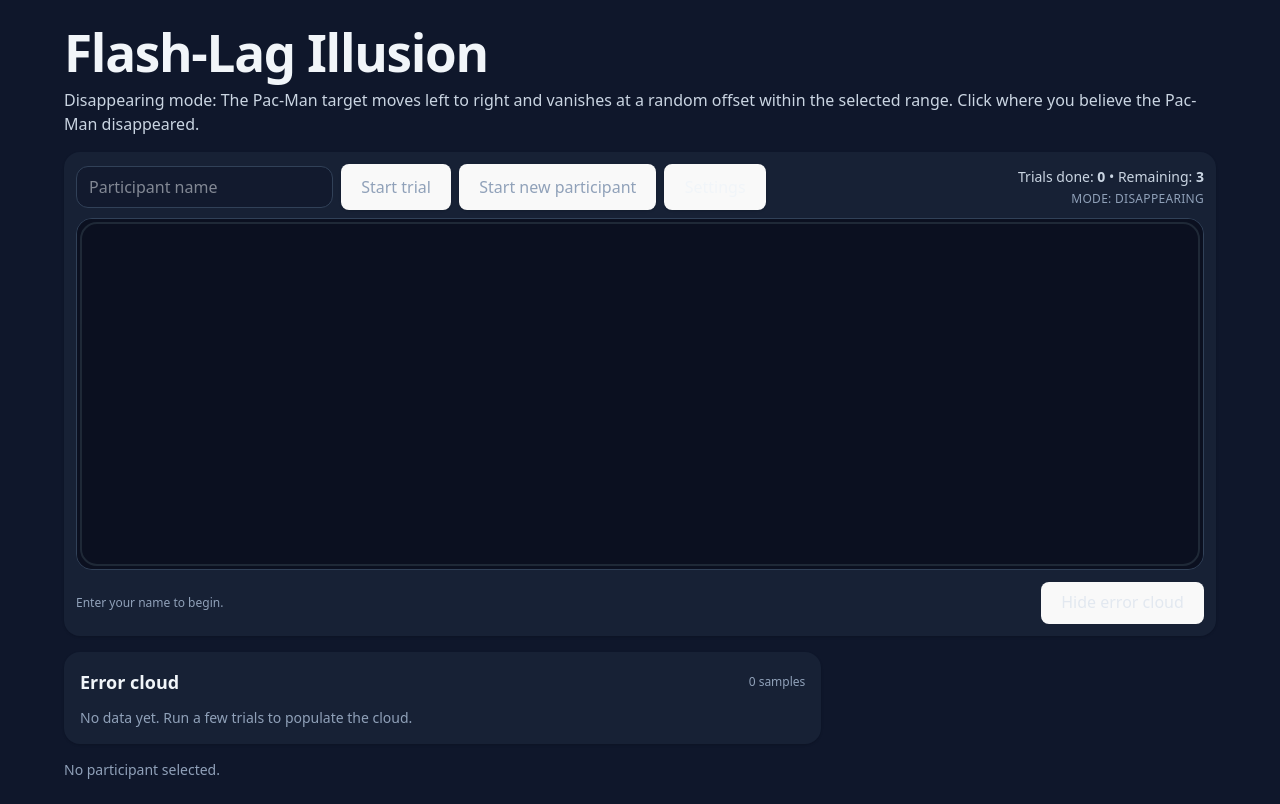
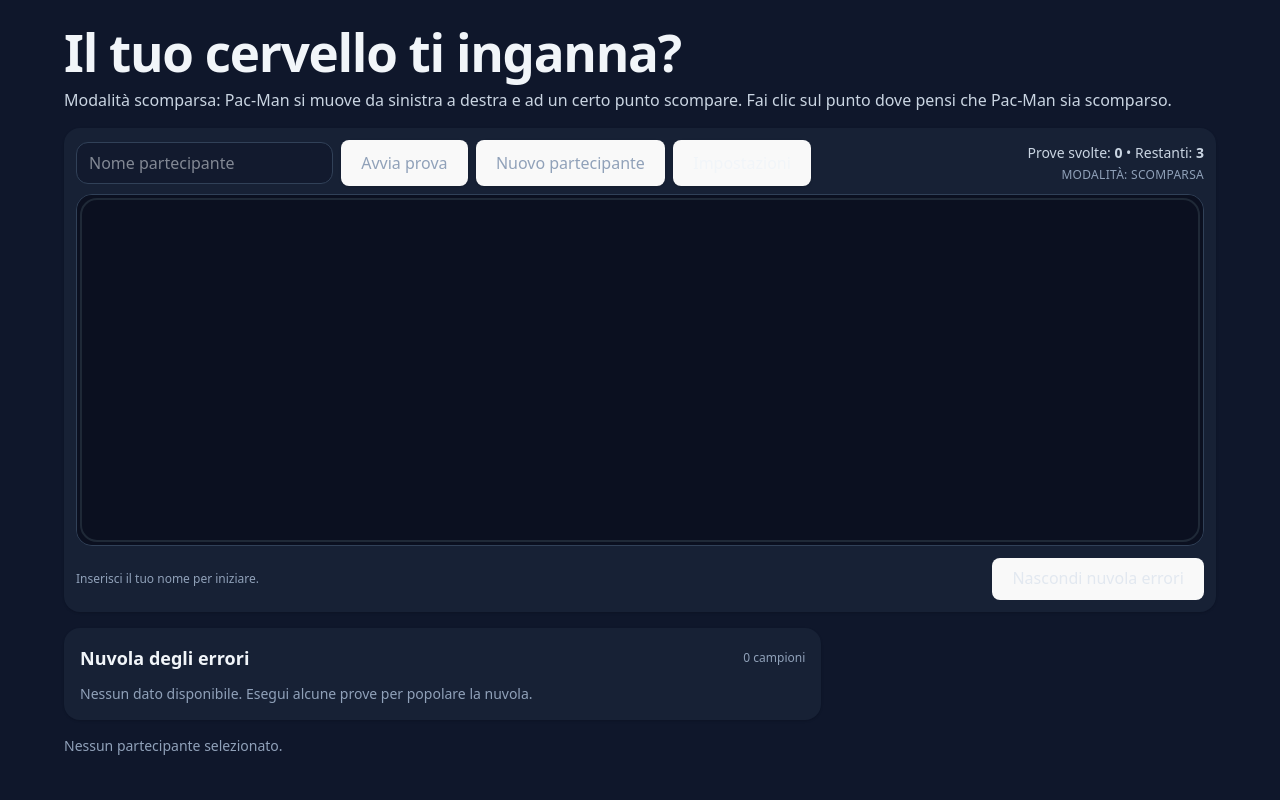
Before and after one commit to dgrignol/flashlag-demo, a React (Vite) app: page / in a window 1280 px wide. Built offline with nearby package versions, Linux system fonts and the light colour scheme.

Commit message:
Localize interface text to Italian

```diff
--- a/src/FlashLagGame.jsx
+++ b/src/FlashLagGame.jsx
@@ -93,7 +93,7 @@ export default function FlashLagGame() {
   const [summary, setSummary] = useState(null);        // current participant summary
   const [summaries, setSummaries] = useState([]);      // leaderboard
 
-  const [message, setMessage] = useState("Enter your name to begin.");
+  const [message, setMessage] = useState("Inserisci il tuo nome per iniziare.");
   const [, setSelfTestStatus] = useState("pending"); // kept, but NOT shown
 
   // Layout (responsive)
@@ -314,18 +314,18 @@ export default function FlashLagGame() {
 
   const getResponsePrompt = () =>
     mode === MODE_DISAPPEARING
-      ? "Click where the moving target disappeared."
-      : "Click where the moving target was when the flash occurred.";
+      ? "Fai clic dove il bersaglio è scomparso."
+      : "Fai clic dove si trovava il bersaglio in movimento quando è apparso il flash.";
 
   const getStartPrompt = () =>
     mode === MODE_DISAPPEARING
-      ? "Watch the moving target. Respond after it disappears."
-      : "Watch for the flash (center). Respond after the target disappears.";
+      ? "Osserva il bersaglio in movimento. Rispondi dopo che è scomparso."
+      : "Osserva il bersaglio in movimento. Rispondi dopo che il bersaglio è scomparso.";
 
   // Start a trial
   const startTrial = () => {
     if (!participant.trim()) {
-      setMessage("Please enter the participant name first.");
+      setMessage("Inserisci prima il nome del partecipante.");
       return;
     }
 
@@ -360,13 +360,13 @@ export default function FlashLagGame() {
   // Start a fresh participant without clearing prior results/summaries
   const startNewParticipant = () => {
     if (!participant.trim()) {
-      setMessage("Please enter a new participant name.");
+      setMessage("Inserisci un nuovo nome partecipante.");
       return;
     }
     setSummary(null);
     setTrialIdx(0);
     setAwaitingNext(false);
-    setMessage(`Ready for Trial 1. ${getStartPrompt()}`);
+    setMessage(`Pronto per la prova 1. ${getStartPrompt()}`);
   };
 
   // Handle response — only after motion finished AND flash happened
@@ -434,10 +434,10 @@ export default function FlashLagGame() {
         const withoutDup = prev.filter((s) => s.participant !== newSummary.participant);
         return [...withoutDup, newSummary];
       });
-      setMessage(`All trials done for ${participant.trim()}. Average absolute error = ${round2(avg)} px. Enter another name to continue.`);
+      setMessage(`Tutte le prove completate per ${participant.trim()}. Errore medio = ${round2(avg)} px. Inserisci un altro nome per continuare.`);
       setAwaitingNext(false);
     } else {
-      setMessage('Response recorded. Click "Next trial" when ready.');
+      setMessage('Risposta registrata. Clicca su "Prossima prova" quando sei pronto.');
       setAwaitingNext(true);
     }
   };
@@ -513,7 +513,7 @@ export default function FlashLagGame() {
     responseWindowRef.current = false;
     eventTriggeredRef.current = false;
     eventXRef.current = null;
-    setMessage("Enter your name to begin.");
+    setMessage("Inserisci il tuo nome per iniziare.");
     const canvas = canvasRef.current;
     if (canvas) {
       const ctx = canvas.getContext("2d");
@@ -573,14 +573,14 @@ export default function FlashLagGame() {
   const canStartNewParticipant = !isRunning && trialIdx >= 3;
   const leadLabel =
     mode === MODE_DISAPPEARING
-      ? `Disappearing offset range: ${disappearRange.min} to ${disappearRange.max} px`
-      : `Flash lead: ${flashLead} px`;
-  const targetLabel = targetShape === TARGET_PACMAN ? "Pac-Man target" : "dot";
-  const targetSubject = targetShape === TARGET_PACMAN ? "Pac-Man" : "dot";
+      ? `Intervallo di scomparsa: ${disappearRange.min} – ${disappearRange.max} px`
+      : `Lead del flash: ${flashLead} px`;
+  const targetLabel = targetShape === TARGET_PACMAN ? "Pac-Man" : "punto";
+  const targetSubject = targetShape === TARGET_PACMAN ? "Pac-Man" : "il punto";
   const introCopy =
     mode === MODE_FLASH_LAG
-      ? `Flash-lag mode: The ${targetLabel} moves left to right while a second dot briefly flashes at the center. After it finishes moving, click where you believe the ${targetSubject} was at the flash.`
-      : `Disappearing mode: The ${targetLabel} moves left to right and vanishes at a random offset within the selected range. Click where you believe the ${targetSubject} disappeared.`;
+      ? `Modalità flash-lag: ${targetLabel} si muove da sinistra a destra mentre un secondo punto lampeggia brevemente al centro. Quando termina il movimento, fai clic dove pensi che ${targetSubject} fosse al momento del flash.`
+      : `Modalità scomparsa: ${targetLabel} si muove da sinistra a destra e ad un certo punto scompare. Fai clic sul punto dove pensi che ${targetSubject} sia scomparso.`;
   const errorPoints = useMemo(() => {
     if (!results.length) return [];
     return results
@@ -616,7 +616,7 @@ export default function FlashLagGame() {
   return (
     <div className="min-h-screen w-full bg-slate-900 text-slate-100 flex flex-col items-center py-6">
       <div className="w-full max-w-screen-2xl px-4 md:px-8 xl:px-16 mx-auto">
-        <h1 className="text-2xl md:text-3xl font-semibold tracking-tight mb-2">Flash-Lag Illusion</h1>
+        <h1 className="text-2xl md:text-3xl font-semibold tracking-tight mb-2">Il tuo cervello ti inganna?</h1>
         <p className="text-slate-300 mb-4">{introCopy}</p>
 
         <div
@@ -630,7 +630,7 @@ export default function FlashLagGame() {
               <div className="flex items-center gap-2 flex-wrap">
                 <input
                   type="text"
-                  placeholder="Participant name"
+                  placeholder="Nome partecipante"
                   value={participant}
                   onChange={(e) => setParticipant(e.target.value)}
                   className="px-3 py-2 rounded-xl bg-slate-900/60 border border-slate-700 focus:outline-none"
@@ -640,14 +640,14 @@ export default function FlashLagGame() {
                   disabled={!canStartTrial}
                   className={`px-4 py-2 rounded-xl shadow ${canStartTrial ? "bg-emerald-500 hover:bg-emerald-600" : "bg-slate-700 text-slate-400 cursor-not-allowed"}`}
                 >
-                  {trialIdx === 0 ? "Start trial" : trialIdx < 3 ? "Next trial" : "Finished"}
+                  {trialIdx === 0 ? "Avvia prova" : trialIdx < 3 ? "Prossima prova" : "Concluso"}
                 </button>
                 <button
                   onClick={startNewParticipant}
                   disabled={!canStartNewParticipant}
                   className={`px-4 py-2 rounded-xl shadow ${canStartNewParticipant ? "bg-sky-500 hover:bg-sky-600" : "bg-slate-700 text-slate-400 cursor-not-allowed"}`}
                 >
-                  Start new participant
+                  Nuovo partecipante
                 </button>
 
                 {/* Settings toggle (now also contains Reset) */}
@@ -655,16 +655,16 @@ export default function FlashLagGame() {
                   onClick={() => setShowSettings((s) => !s)}
                   className="px-4 py-2 rounded-xl bg-slate-700 hover:bg-slate-600 shadow"
                 >
-                  Settings
+                  Impostazioni
                 </button>
               </div>
               <div className="text-sm text-slate-300 text-right">
                 {summary && trialIdx >= 3 ? (
-                  <span>Last avg abs error: <span className="font-semibold">{summary.average_abs_error_px} px</span></span>
+                  <span>Ultimo errore: <span className="font-semibold">{summary.average_abs_error_px} px</span></span>
                 ) : (
-                  <span>Trials done: <span className="font-semibold">{trialIdx}</span> • Remaining: <span className="font-semibold">{trialsRemaining}</span></span>
+                  <span>Prove svolte: <span className="font-semibold">{trialIdx}</span> • Restanti: <span className="font-semibold">{trialsRemaining}</span></span>
                 )}
-                <div className="text-xs text-slate-400 mt-1 uppercase tracking-wide">Mode: {mode === MODE_FLASH_LAG ? "Flash-lag" : "Disappearing"}</div>
+                <div className="text-xs text-slate-400 mt-1 uppercase tracking-wide">Modalità: {mode === MODE_FLASH_LAG ? "Flash-lag" : "Scomparsa"}</div>
               </div>
             </div>
 
@@ -674,7 +674,7 @@ export default function FlashLagGame() {
                 ref={canvasRef}
                 onClick={onCanvasClick}
                 className={`block select-none ${responseLocked ? "cursor-not-allowed" : "cursor-crosshair"}`}
-                aria-label="Flash-lag illusion canvas"
+                aria-label="Canvas dell'illusione flash-lag"
               />
             </div>
 
@@ -685,7 +685,7 @@ export default function FlashLagGame() {
                 onClick={() => setShowErrorCloud((v) => !v)}
                 className="px-3 py-1.5 text-xs rounded-lg bg-slate-700 hover:bg-slate-600 text-slate-200"
               >
-                {showErrorCloud ? "Hide" : "Show"} error cloud
+                {showErrorCloud ? "Nascondi" : "Mostra"} nuvola errori
               </button>
             </div>
           </div>
@@ -693,10 +693,10 @@ export default function FlashLagGame() {
           {/* Controls (wrapped in Settings toggle) */}
           {showSettings && (
             <div className="bg-slate-800/60 rounded-2xl p-4 shadow">
-              <h2 className="text-lg font-semibold mb-3">Controls</h2>
+              <h2 className="text-lg font-semibold mb-3">Controlli</h2>
               <div className="space-y-3 text-sm">
                 <div>
-                  <div className="text-slate-300 mb-2 select-none">Mode</div>
+                  <div className="text-slate-300 mb-2 select-none">Modalità</div>
                   <div className="flex gap-2 flex-wrap">
                     <button
                       type="button"
@@ -710,12 +710,12 @@ export default function FlashLagGame() {
                       onClick={() => setMode(MODE_DISAPPEARING)}
                       className={`px-3 py-2 rounded-lg border ${mode === MODE_DISAPPEARING ? "bg-emerald-500/20 border-emerald-400" : "bg-slate-900/40 border-slate-700 hover:border-slate-500"}`}
                     >
-                      Disappearing
+                      Scomparsa
                     </button>
                   </div>
                 </div>
                 <div>
-                  <div className="text-slate-300 mb-2 select-none">Target</div>
+                  <div className="text-slate-300 mb-2 select-none">Bersaglio</div>
                   <div className="flex gap-2 flex-wrap">
                     <button
                       type="button"
@@ -729,15 +729,15 @@ export default function FlashLagGame() {
                       onClick={() => setTargetShape(TARGET_DOT)}
                       className={`px-3 py-2 rounded-lg border ${targetShape === TARGET_DOT ? "bg-emerald-500/20 border-emerald-400" : "bg-slate-900/40 border-slate-700 hover:border-slate-500"}`}
                     >
-                      Dot
+                      Punto
                     </button>
                   </div>
                 </div>
-                <LabeledRange label={`Speed: ${speed} px/s`} min={80} max={600} step={10} value={speed} onChange={setSpeed} />
+                <LabeledRange label={`Velocità: ${speed} px/s`} min={80} max={600} step={10} value={speed} onChange={setSpeed} />
                 {mode === MODE_DISAPPEARING ? (
                   <div className="space-y-2">
                     <RangeField
-                      label="Disappearing offset minimum"
+                      label="Offset minimo di scomparsa"
                       value={disappearRange.min}
                       min={-200}
                       max={200}
@@ -753,7 +753,7 @@ export default function FlashLagGame() {
                       }
                     />
                     <RangeField
-                      label="Disappearing offset maximum"
+                      label="Offset massimo di scomparsa"
                       value={disappearRange.max}
                       min={-200}
                       max={200}
@@ -769,21 +769,21 @@ export default function FlashLagGame() {
                       }
                     />
                     <div className="text-xs text-slate-400">
-                      Offset is measured from the screen center (positive = target disappears before center). A value will be drawn at random from this range each trial.
+                      L'offset è misurato dal centro dello schermo (positivo = il bersaglio scompare prima del centro). A ogni prova viene estratto un valore casuale da questo intervallo.
                     </div>
                   </div>
                 ) : (
                   <LabeledRange label={leadLabel} min={-60} max={200} step={5} value={flashLead} onChange={setFlashLead} />
                 )}
                 {mode === MODE_FLASH_LAG && (
-                  <LabeledRange label={`Flash vertical offset: ${flashYOffset} px`} min={-100} max={100} step={5} value={flashYOffset} onChange={setFlashYOffset} />
+                  <LabeledRange label={`Offset verticale del flash: ${flashYOffset} px`} min={-100} max={100} step={5} value={flashYOffset} onChange={setFlashYOffset} />
                 )}
                 {mode === MODE_FLASH_LAG && (
-                  <LabeledRange label={`Flash duration: ${flashDuration} ms`} min={20} max={200} step={5} value={flashDuration} onChange={setFlashDuration} />
+                  <LabeledRange label={`Durata del flash: ${flashDuration} ms`} min={20} max={200} step={5} value={flashDuration} onChange={setFlashDuration} />
                 )}
-                <LabeledRange label={`Dot radius: ${dotRadius} px`} min={4} max={16} step={1} value={dotRadius} onChange={setDotRadius} />
+                <LabeledRange label={`Raggio del bersaglio: ${dotRadius} px`} min={4} max={16} step={1} value={dotRadius} onChange={setDotRadius} />
                 <div className="grid grid-cols-2 gap-2 pt-2">
-                  <ColorSwatch label="Dot" value={dotColor} onChange={setDotColor} />
+                  <ColorSwatch label="Bersaglio" value={dotColor} onChange={setDotColor} />
                   {mode === MODE_FLASH_LAG && (
                     <ColorSwatch label="Flash" value={flashColor} onChange={setFlashColor} />
                   )}
@@ -792,7 +792,7 @@ export default function FlashLagGame() {
                 {/* Moved here: Reset all */}
                 <div className="pt-4 border-t border-slate-700 mt-4">
                   <button onClick={reset} className="px-4 py-2 rounded-xl bg-slate-700 hover:bg-slate-600 shadow w-full">
-                    Reset all
+                    Reimposta tutto
                   </button>
                 </div>
               </div>
@@ -802,8 +802,8 @@ export default function FlashLagGame() {
           {showErrorCloud && (
             <div className="bg-slate-800/60 rounded-2xl p-4 shadow flex flex-col">
               <div className="flex items-center justify-between mb-3">
-                <h2 className="text-lg font-semibold">Error cloud</h2>
-                <span className="text-xs text-slate-400">{errorPoints.length} samples</span>
+                <h2 className="text-lg font-semibold">Nuvola degli errori</h2>
+                <span className="text-xs text-slate-400">{errorPoints.length} campioni</span>
               </div>
               {errorPoints.length ? (
                 <ErrorCloud
@@ -814,7 +814,7 @@ export default function FlashLagGame() {
                   errorRangeSummary={errorRangeSummary}
                 />
               ) : (
-                <div className="text-sm text-slate-400">No data yet. Run a few trials to populate the cloud.</div>
+                <div className="text-sm text-slate-400">Nessun dato disponibile. Esegui alcune prove per popolare la nuvola.</div>
               )}
             </div>
           )}
@@ -908,7 +908,7 @@ function ErrorCloud({ points, maxError, disappearRange, targetLabel, errorRangeS
                 fill="rgba(96, 165, 250, 0.8)"
               >
                 <title>
-                  {`${point.participant} • Trial ${point.trialNumber}\nError: ${point.error.toFixed(1)} px`}
+                  {`${point.participant} • Prova ${point.trialNumber}\nErrore: ${point.error.toFixed(1)} px`}
                 </title>
               </circle>
             );
@@ -918,23 +918,23 @@ function ErrorCloud({ points, maxError, disappearRange, targetLabel, errorRangeS
       </div>
       <div className="text-xs text-slate-300 space-y-1">
         <div>
-          <span className="font-semibold text-slate-100">Reference dot:</span> {targetLabel} disappearance location (center).
+          <span className="font-semibold text-slate-100">Punto di riferimento:</span> posizione di scomparsa del {targetLabel} (centro).
         </div>
         <div>
-          <span className="font-semibold text-slate-100">Scale:</span> log radius — outer ring ≈ {round2(maxError)} px (max observed).
+          <span className="font-semibold text-slate-100">Scala:</span> raggio logaritmico — anello esterno ≈ {round2(maxError)} px (massimo osservato).
         </div>
         {disappearRange ? (
           <div>
-            <span className="font-semibold text-slate-100">Range sampled:</span> {disappearRange.min} to {disappearRange.max} px
+            <span className="font-semibold text-slate-100">Intervallo campionato:</span> {disappearRange.min} – {disappearRange.max} px
           </div>
         ) : (
           <div>
-            <span className="font-semibold text-slate-100">Flash trials:</span> plotted relative to flash-aligned truth.
+            <span className="font-semibold text-slate-100">Prove con flash:</span> punti tracciati rispetto alla posizione del flash.
           </div>
         )}
         {errorRangeSummary && (
           <div>
-            <span className="font-semibold text-slate-100">Average lead used:</span> {errorRangeSummary.avg} px
+            <span className="font-semibold text-slate-100">Lead medio utilizzato:</span> {errorRangeSummary.avg} px
           </div>
         )}
       </div>
@@ -960,20 +960,20 @@ function ColorSwatch({ label, value, onChange }) {
 function ResultsTable({ results, currentParticipant }) {
   const rows = results.filter((r) => r.participant === currentParticipant);
   if (!currentParticipant) {
-    return <div className="mt-2 text-sm text-slate-400">No participant selected.</div>;
+    return <div className="mt-2 text-sm text-slate-400">Nessun partecipante selezionato.</div>;
   }
   if (!rows.length) {
-    return <div className="mt-2 text-sm text-slate-400">No trials yet for this Participant.</div>;
+    return <div className="mt-2 text-sm text-slate-400">Ancora nessuna prova per questo partecipante.</div>;
   }
   return (
     <div className="mt-4">
-      <h3 className="text-lg font-semibold mb-2">Results</h3>
+      <h3 className="text-lg font-semibold mb-2">Risultati</h3>
       <div className="overflow-x-auto rounded-xl border border-slate-700">
         <table className="min-w-full text-sm">
           <thead className="bg-slate-800/80">
             <tr>
-              <th className="px-3 py-2 text-left font-medium text-slate-200">Participant</th>
-              <th className="px-3 py-2 text-left font-medium text-slate-200">Abs error (px)</th>
+              <th className="px-3 py-2 text-left font-medium text-slate-200">Partecipante</th>
+              <th className="px-3 py-2 text-left font-medium text-slate-200">Errore (px)</th>
             </tr>
           </thead>
           <tbody>
@@ -996,14 +996,14 @@ function Leaderboard({ summaries }) {
   const sorted = [...summaries].sort((a, b) => a.average_abs_error_px - b.average_abs_error_px);
   return (
     <div className="mt-6">
-      <h3 className="text-lg font-semibold mb-2">Leaderboard</h3>
+      <h3 className="text-lg font-semibold mb-2">Classifica</h3>
       <div className="overflow-x-auto rounded-xl border border-slate-700">
         <table className="min-w-full text-sm">
           <thead className="bg-slate-800/80">
             <tr>
-              <th className="px-3 py-2 text-left font-medium text-slate-200">Rank</th>
-              <th className="px-3 py-2 text-left font-medium text-slate-200">Participant</th>
-              <th className="px-3 py-2 text-left font-medium text-slate-200">Average abs error (px)</th>
+              <th className="px-3 py-2 text-left font-medium text-slate-200">Posizione</th>
+              <th className="px-3 py-2 text-left font-medium text-slate-200">Partecipante</th>
+              <th className="px-3 py-2 text-left font-medium text-slate-200">Errore medio (px)</th>
             </tr>
           </thead>
           <tbody>
```
